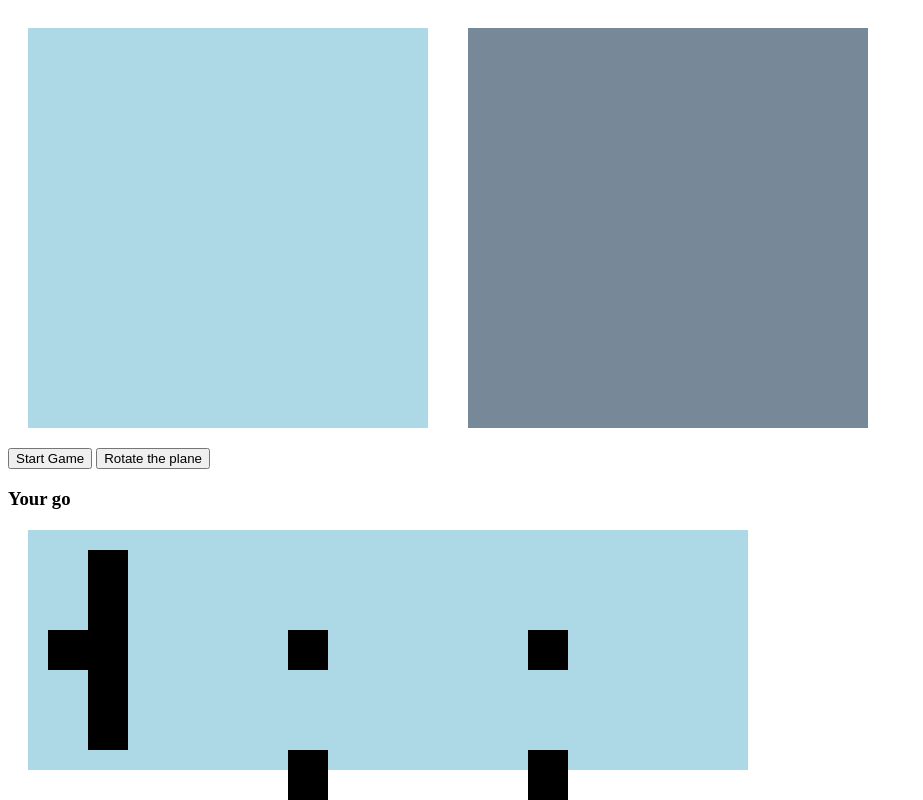
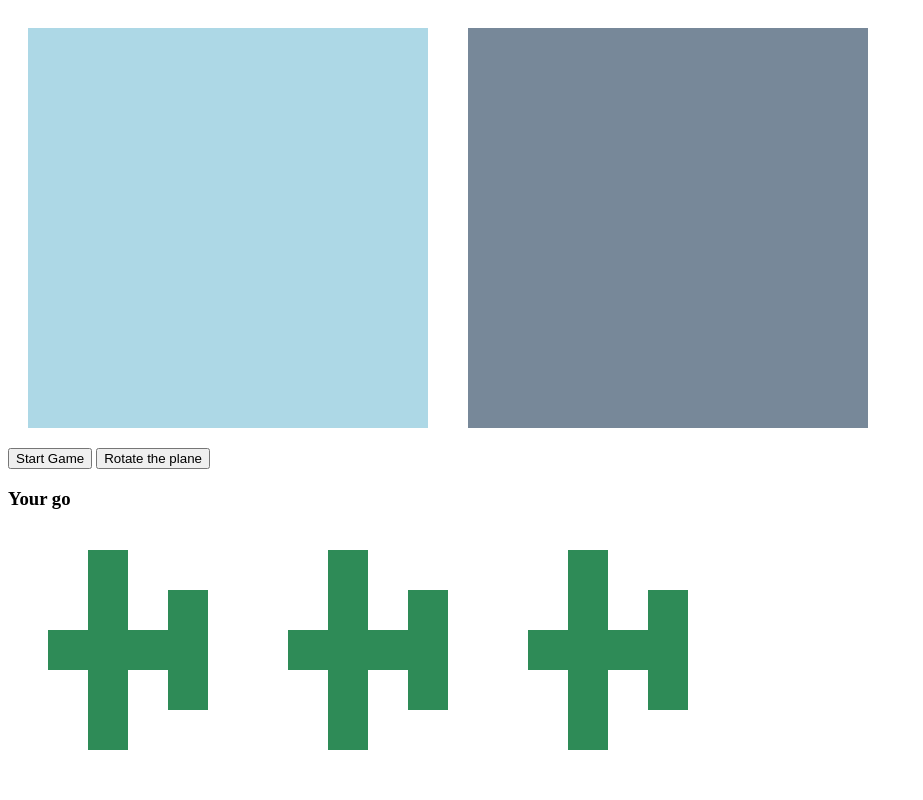
Before and after one commit to VladSurubariu/battleAirplanes, a plain HTML site: page index.html in a window 1280 px wide. Both pictures are taken after a click on the button "Rotate the plane". Shown: the top 800 px of the page, without its empty margins (0-923 px from the left). Drawn offline with Linux system fonts and the light colour scheme.

Commit message:
Updated all files
rotate() function is now complete and working

```diff
--- a/app.js
+++ b/app.js
@@ -29,8 +29,11 @@ document.addEventListener('DOMContentLoaded', ()=>{
     const computerSquares=[]
     const width=10
 
-    let isHorizontal=true;
+    var flexDirectionType=[]
+    var currentStyle=[]
+    var changedStyle=[]
 
+    var rotationType=1;
 
     //Create the boards
     function createBoard(grid, squares){
@@ -42,16 +45,7 @@ document.addEventListener('DOMContentLoaded', ()=>{
         }
     }
 
-    createBoard(userGrid, userSquares)
-    createBoard(computerGrid, computerSquares)
-
-    //Airplanes
-    //rotate the airplanes
-    function rotate(){
-        if (isHorizontal){
-
-            document.getElementById("airplane-container-0").style.flexDirection="row";
-
+    function changeFromBasicToRotated(){
         firstAirplaneHead.classList.replace("head", "head-rotated")
         secondAirplaneHead.classList.replace("head", "head-rotated")
         thirdAirplaneHead.classList.replace("head", "head-rotated")
@@ -60,17 +54,16 @@ document.addEventListener('DOMContentLoaded', ()=>{
         secondAirplaneWings.classList.replace("wings", "wings-rotated")
         thirdAirplaneWings.classList.replace("wings", "wings-rotated")
 
-            /*firstAirplaneCabins.classList.replace("cabins", "cabins-rotated")
+        firstAirplaneCabins.classList.replace("cabins", "cabins-rotated")
         secondAirplaneCabins.classList.replace("cabins", "cabins-rotated")
         thirdAirplaneCabins.classList.replace("cabins", "cabins-rotated")
 
         firstAirplaneTail.classList.replace("tail-plane", "tail-plane-rotated")
         secondAirplaneTail.classList.replace("tail-plane", "tail-plane-rotated")
         thirdAirplaneTail.classList.replace("tail-plane", "tail-plane-rotated")
-            */
-            isHorizontal=false
     }
-        else{
+
+    function changeFromRotatedToBasic(){
         firstAirplaneHead.classList.replace("head-rotated", "head")
         secondAirplaneHead.classList.replace("head-rotated", "head")
         thirdAirplaneHead.classList.replace("head-rotated", "head")
@@ -86,10 +79,44 @@ document.addEventListener('DOMContentLoaded', ()=>{
         firstAirplaneTail.classList.replace("tail-plane-rotated", "tail-plane")
         secondAirplaneTail.classList.replace("tail-plane-rotated", "tail-plane")
         thirdAirplaneTail.classList.replace("tail-plane-rotated", "tail-plane")
+    }
 
-            isHorizontal=true
+    function changeFlexDirection(flexDirectionType){
+        document.getElementById("airplane-container-0").style.flexDirection=flexDirectionType
+        document.getElementById("airplane-container-1").style.flexDirection=flexDirectionType
+        document.getElementById("airplane-container-2").style.flexDirection=flexDirectionType
+    }
+
+    //Airplanes
+    //rotate the airplanes
+    function rotate(){
+
+        switch (rotationType){
+            case 1:
+                changeFlexDirection("row")
+                changeFromBasicToRotated()
+                rotationType=2
+                break;
+            case 2:
+                changeFlexDirection("column-reverse")
+                changeFromRotatedToBasic()
+                rotationType=3
+                break;
+            case 3:
+                changeFlexDirection("row-reverse")
+                changeFromBasicToRotated()
+                rotationType=4
+                break;
+            case 4:
+                changeFlexDirection("column")
+                changeFromRotatedToBasic()
+                rotationType=1
+                break;
         }
     }
+
+    createBoard(userGrid, userSquares)
+    createBoard(computerGrid, computerSquares)
     rotateButton.addEventListener('click', rotate)
 
 
--- a/index.html
+++ b/index.html
@@ -42,7 +42,7 @@
                 <div></div>
             </div>
         </div>
-        <div class="airplane second-airplane-container" draggable="true">
+        <div class="airplane second-airplane-container" id="airplane-container-1" draggable="true">
             <div class="second-airplane-0 head block">
                 <div></div>
             </div>
@@ -62,7 +62,7 @@
                 <div></div>
             </div>
         </div>
-        <div class="airplane third-airplane-container" draggable="true">
+        <div class="airplane third-airplane-container" id="airplane-container-2" draggable="true">
             <div class="third-airplane-0 head block">
                 <div></div>
             </div>
--- a/styles.css
+++ b/styles.css
@@ -29,7 +29,7 @@
     width: 720px;
     height: 240px;
     margin: 20px;
-    background-color: lightblue;
+    background-color: transparent;
     display: flex;
 }
 
@@ -41,7 +41,6 @@
     flex-direction: column;
     background-color:transparent;
 }
-
 
 .second-airplane-container{
     width: 200px;
@@ -74,7 +73,7 @@
     height: 40px;
     margin-top: 80px;
     margin-bottom: 80px;
-    background-color: black;
+    background-color: seagreen;
 }
 
 .wings{
@@ -89,9 +88,9 @@
     height: 200px;
     display:flex;
     flex-direction: column;
-    background-color: black;
+    background-color: seagreen;
 }
-/*
+
 .cabins{
     width: 40px;
     height: 40px;
@@ -103,9 +102,9 @@
 .cabins-rotated{
     width: 40px;
     height: 40px;
-    margin-left: 80px;
-    margin-right: 80px;
-    background: black;
+    margin-top: 80px;
+    margin-bottom: 80px;
+    background: seagreen;
 }
 
 .tail-plane{
@@ -118,14 +117,14 @@
 }
 
 .tail-plane-rotated{
-    margin-left:20px;
-    margin-right:20px;
-    width:120px;
-    height: 40px;
+    margin-top:40px;
+    margin-bottom:40px;
+    width:40px;
+    height: 120px;
     display:flex;
-    background-color: black;
+    flex-direction: column;
+    background-color: seagreen;
 }
-*/
 
 .block div{
     width: 40px;
```
Lines whose indentation alone changed are shown as unchanged.
